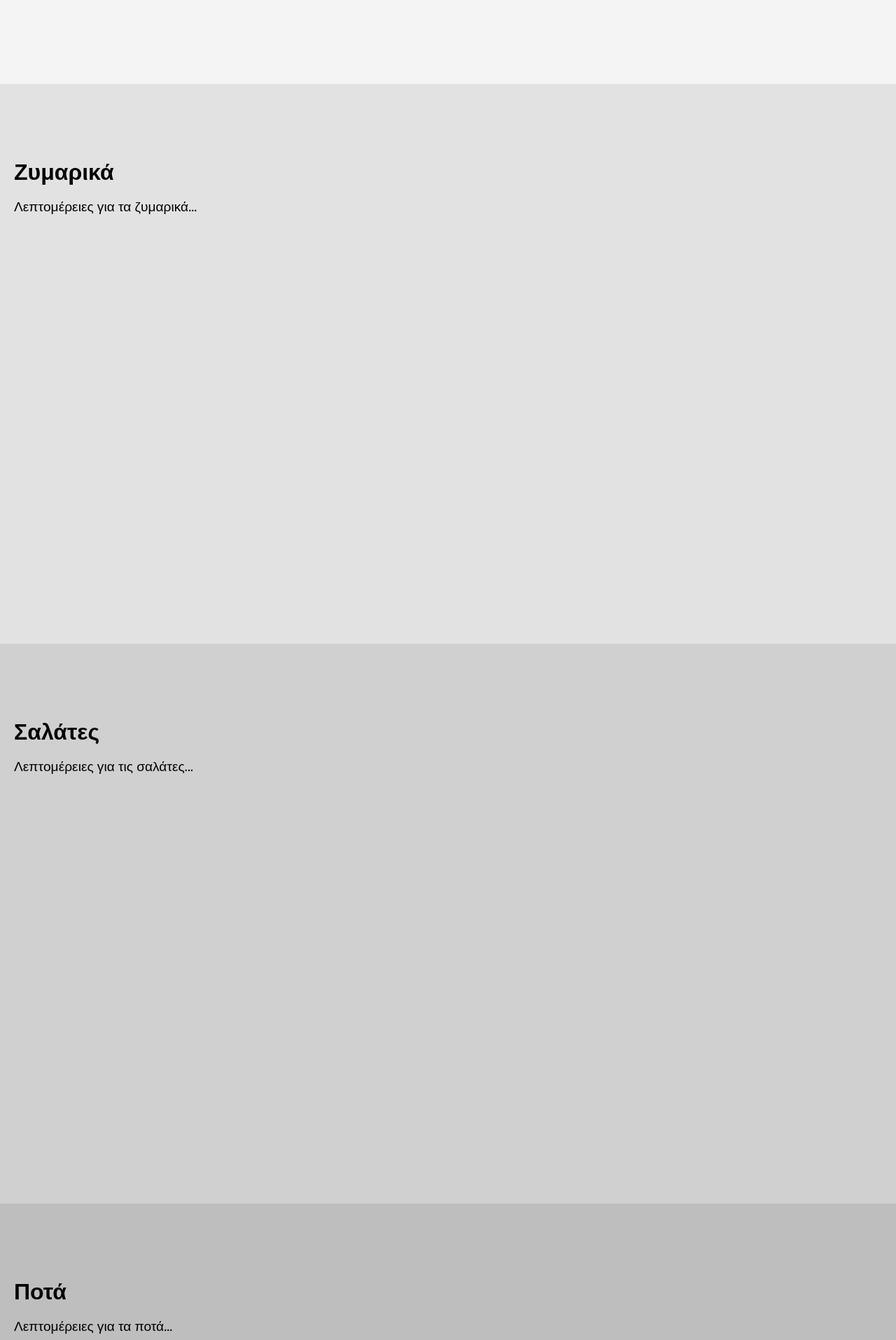
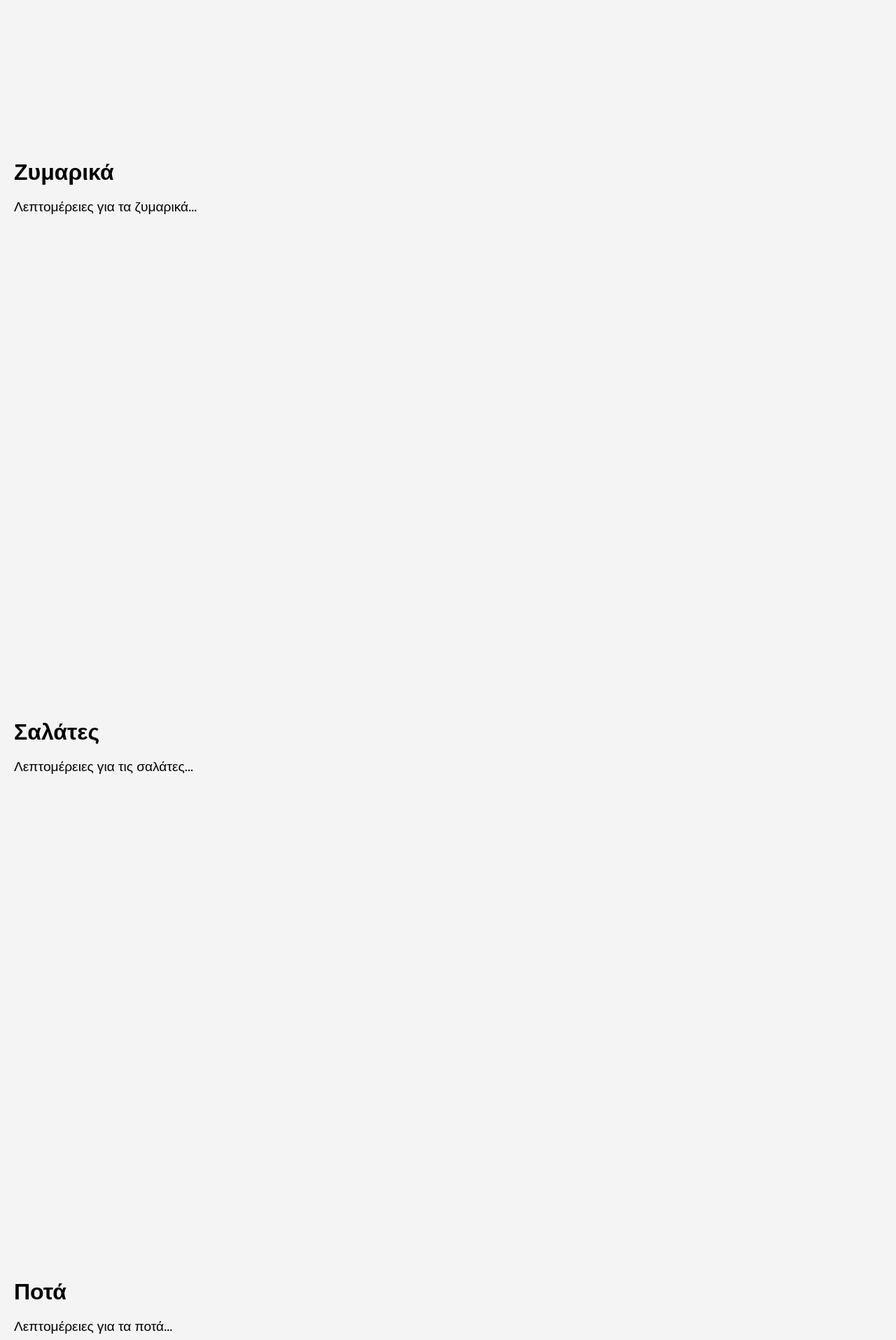
Before and after one commit to xrisakaparinou/pizzamantamas, a plain HTML site: page index2.html in a window 1280 px wide. Shown: the part 1480-3395 px from the top of the page at 70% size. Drawn offline with Linux system fonts and the light colour scheme.

Commit message:
change back_color in sections

```diff
--- a/style2.css
+++ b/style2.css
@@ -75,13 +75,13 @@ section p {
 }
 
 #pastas {
-    background-color: #e2e2e2;
+    background-color: #f4f4f4;
 }
 
 #salads {
-    background-color: #d0d0d0;
+    background-color: #f4f4f4;
 }
 
 #drinks {
-    background-color: #bebebe;
+    background-color: #f4f4f4;
 }
```
